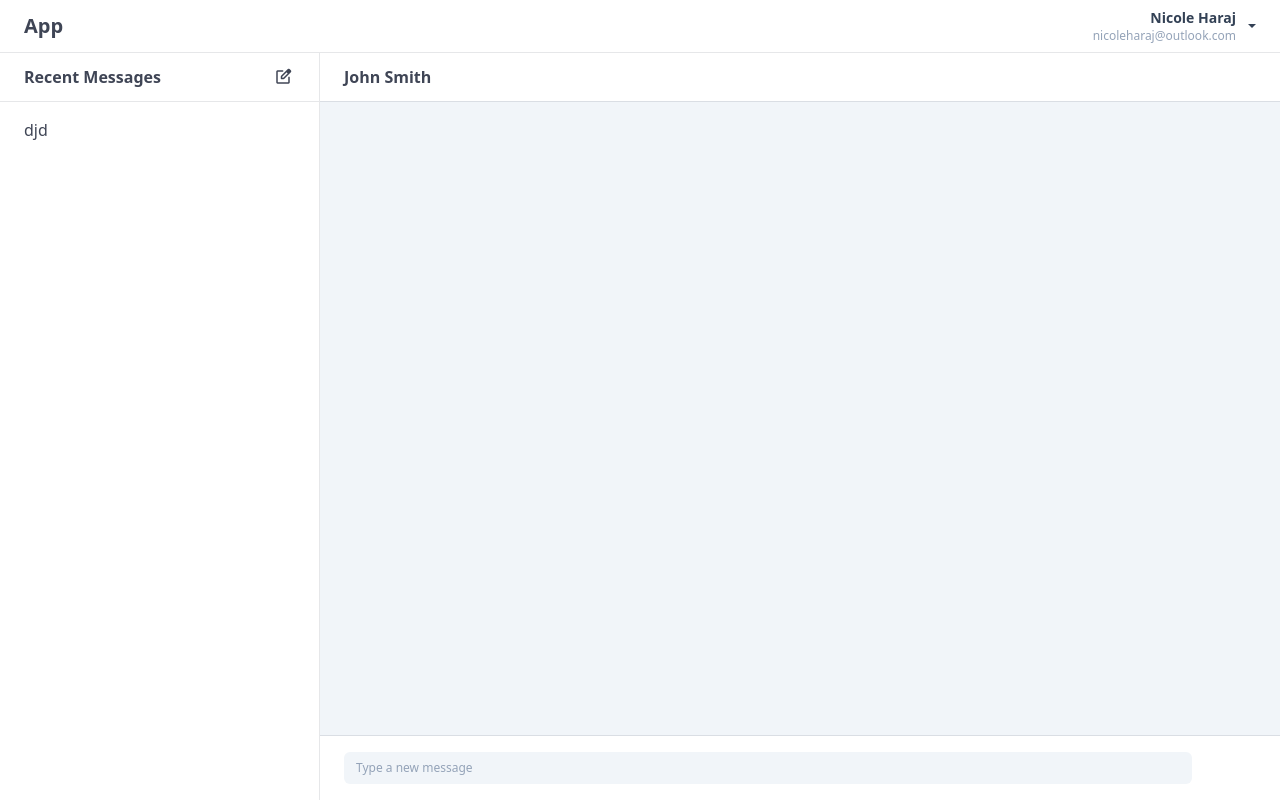
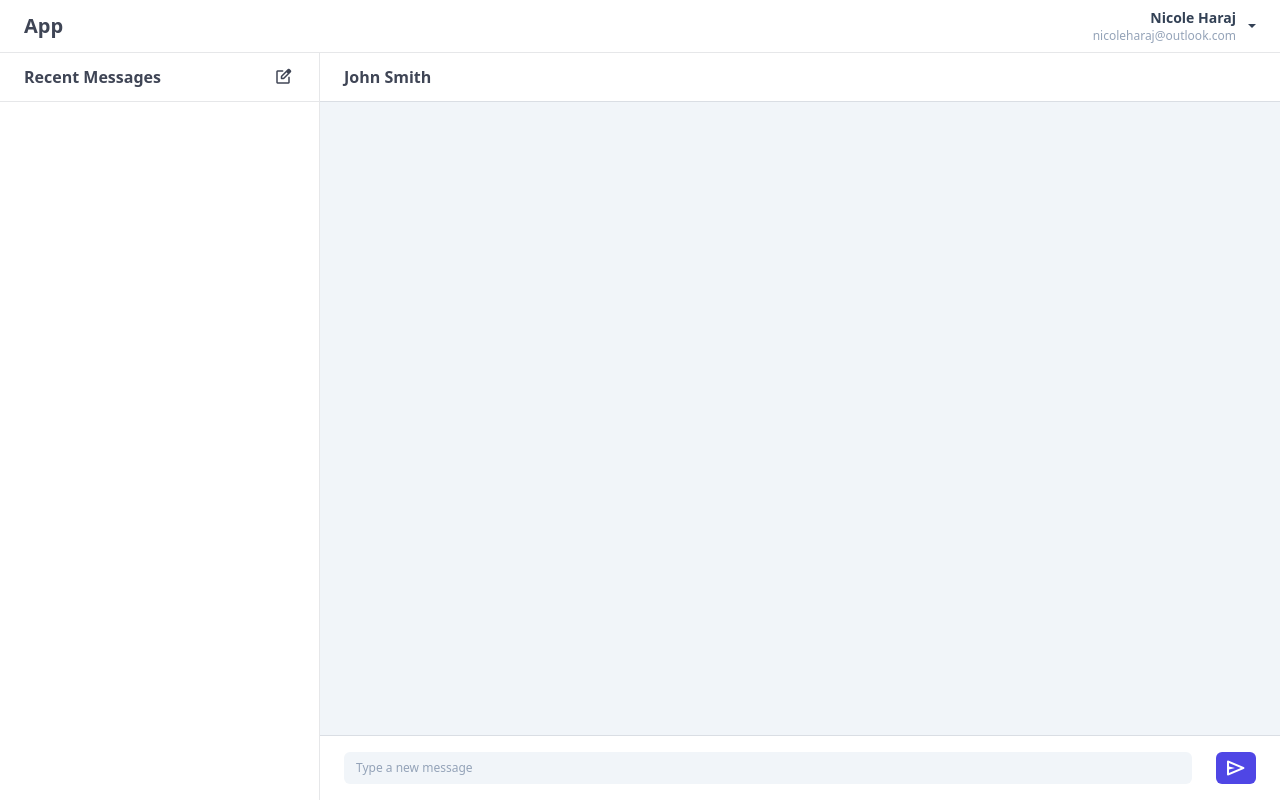
Before and after one commit to nicoleharaj/chat-app, a React (Create React App) app: page / in a window 1280 px wide. Built offline with nearby package versions, Linux system fonts and the light colour scheme.

Commit message:
create Button component

```diff
--- a/package.json
+++ b/package.json
@@ -10,6 +10,7 @@
     "@types/node": "^16.11.59",
     "@types/react": "^18.0.20",
     "@types/react-dom": "^18.0.6",
+    "classnames": "^2.3.2",
     "material-symbols": "^0.2.11",
     "react": "^18.2.0",
     "react-dom": "^18.2.0",
--- a/src/App.tsx
+++ b/src/App.tsx
@@ -1,5 +1,6 @@
 import React from 'react';
 import Dashboard from './Dashboard';
+import Button from './components/Button';
 
 function App() {
   return <Dashboard />;
--- a/src/Dashboard.tsx
+++ b/src/Dashboard.tsx
@@ -1,4 +1,5 @@
-import { Message, User } from './utils/types';
+import { User } from './utils/types';
+import Button from './components/Button';
 
 let john: User = {
   id: 1,
@@ -23,9 +24,9 @@ export default function Dashboard() {
     <div className="flex flex-col h-screen text-slate-900/80">
       <header className="flex justify-between items-center px-6 py-2 border-b border-slate-900/10 bg-white">
         <h1 className="hidden md:block font-semibold text-xl">App</h1>
-        <button className="h-6 block md:hidden">
+        <Button className="h-6 block md:hidden">
           <span className="material-symbols-rounded">menu</span>
-        </button>
+        </Button>
         <div className="flex items-center gap-4">
           <div className="relative flex flex-col pr-5 text-slate-700 text-sm text-right after:content-[''] after:absolute after:border-x-4 after:border-x-transparent after:border-t-4 after:border-t-slate-700 after:right-0 after:top-[calc(50%-2px)] hover:after:rotate-180">
             <div className="font-semibold">{nicole.displayName}</div>
@@ -40,7 +41,7 @@ export default function Dashboard() {
               <h2 className="flex-grow font-semibold">Recent Messages</h2>
               <button className="h-6 outline-none focus:ring-none disabled:text-gray-400/80 disabled:shadow-none disabled:cursor-not-allowed material-symbols-rounded scale-75">edit_square</button>
             </div>
-            <div className="px-6 py-4">djd</div>
+            <div className="px-6 py-4"> </div>
           </div>
         </div>
         <div className="flex-grow flex flex-col h-full">
@@ -54,9 +55,10 @@ export default function Dashboard() {
               className="flex-grow text-xs rounded-md border-none placeholder-slate-400 bg-slate-100 focus:bg-white focus:outline-none focus:ring-slate-300"
               placeholder="Type a new message"
             ></input>
-            <button className="px-2 py-1 bg-transparent outline-none rounded-md =font-medium active:scale-95 bg-indigo-600 text-white hover:bg-indigo-700 focus:ring-none disabled:bg-gray-400/80 disabled:shadow-none disabled:cursor-not-allowed material-symbols-rounded">
+
+            <Button type="primary" className="material-symbols-rounded">
               send
-            </button>
+            </Button>
           </div>
         </div>
       </main>
--- /dev/null
+++ b/src/components/Button.tsx
@@ -0,0 +1,40 @@
+import classNames from 'classnames';
+import { ReactElement } from 'react';
+
+type B = {
+  size?: string;
+  type?: string;
+  className?: string;
+  children?: ReactElement | string;
+};
+
+export default function Button({ size, type, className, children }: B) {
+  return (
+    <button
+      className={classNames(
+        'outline-none rounded-md font-medium active:scale-95 focus:ring-none disabled:bg-gray-400/80 disabled:shadow-none disabled:cursor-not-allowed',
+        {
+          'bg-indigo-600 text-white hover:bg-indigo-700 px-2 py-1': type === 'primary',
+          'bg-slate-600 text-white hover:bg-slate-700 px-2 py-1': type === 'secondary',
+          'bg-emerald-600 text-white hover:bg-emerald-700 px-2 py-1': type === 'success',
+          'bg-rose-600 text-white hover:bg-rose-700 px-2 py-1': type === 'danger',
+          'bg-yellow-300 text-neutral-700 hover:bg-yellow-400 px-2 py-1': type === 'warning',
+          'bg-sky-500 text-white hover:bg-sky-600 px-2 py-1': type === 'info',
+        },
+        {
+          'text-xs': size === 'xs',
+          'text-s': size === 'sm',
+          'text-base': size === 'base',
+          'text-lg': size === 'lg',
+          'text-xl': size === 'xl',
+          'text-2xl': size === '2xl',
+          'text-3xl': size === '3xl',
+          'text-4xl': size === '4xl',
+        },
+        `${className}`
+      )}
+    >
+      {children}
+    </button>
+  );
+}
```
Also changed, not shown: 1 other file (tests, documents, lock files or other folders).
